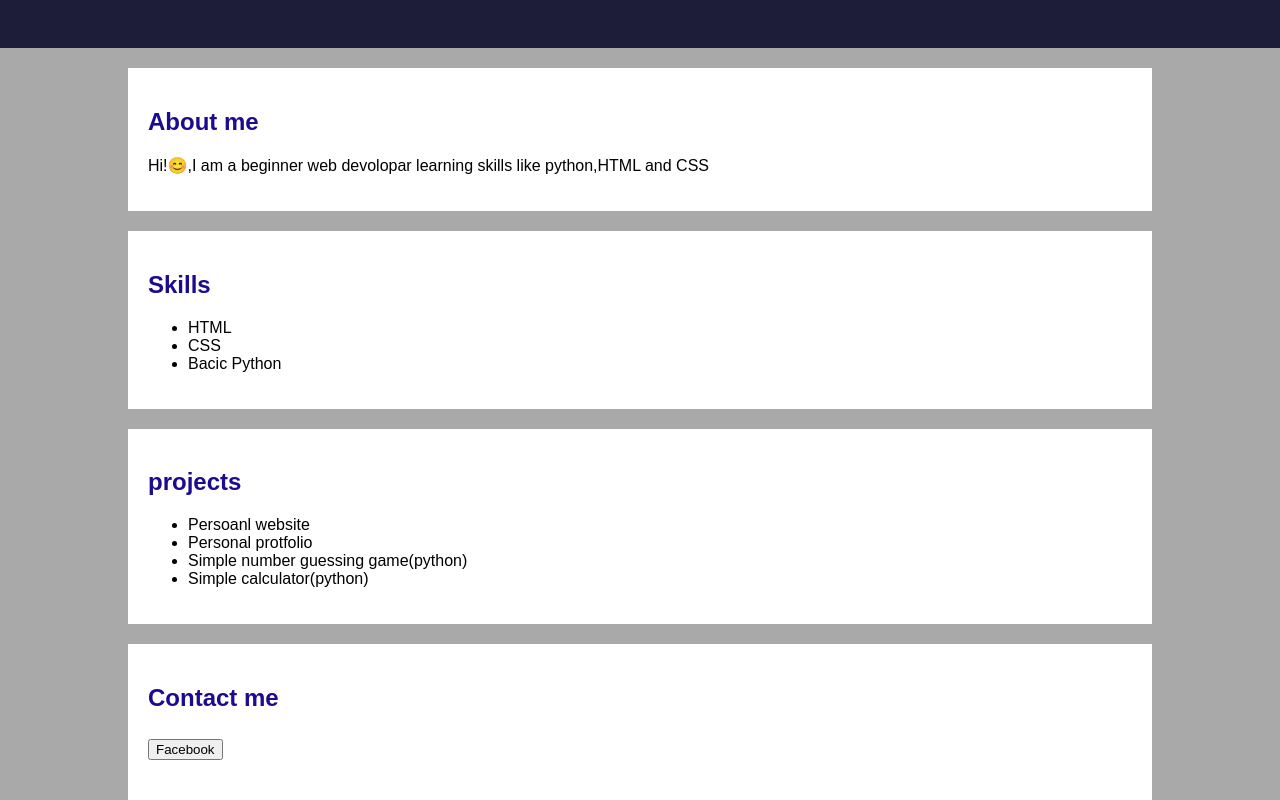
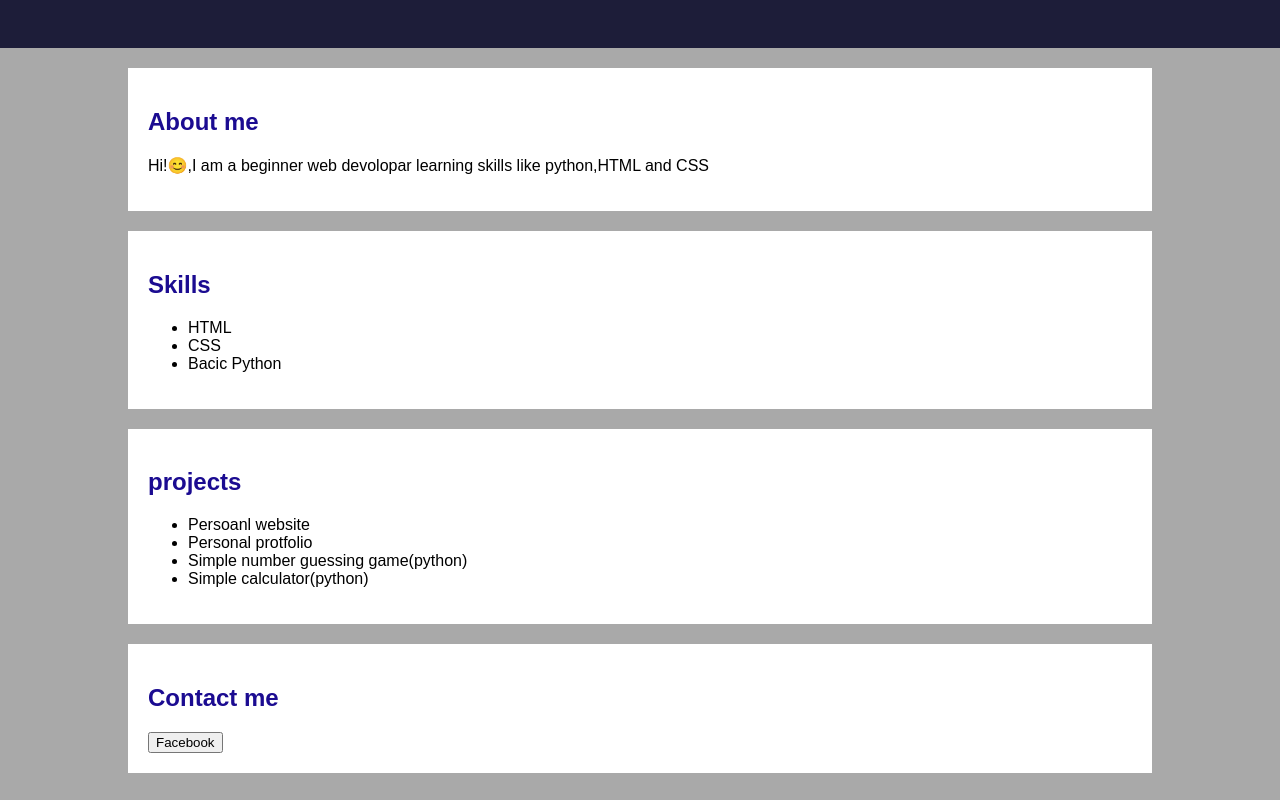
Before and after one commit to ilinhasansaad-del/saad-website, a plain HTML site: page index.html in a window 1280 px wide. Shown: the part 366-1166 px from the top of the page. After the commit the page ends 1139 px from the top, so only its background shows below. Drawn offline with Linux system fonts and the light colour scheme.

Commit message:
Correct HTML typos and improve button element
Fixed typos in HTML structure and corrected button element.

```diff
--- a/index.html
+++ b/index.html
@@ -87,7 +87,7 @@
             <div class="section">
                 <h2>Contact me</h2>
                 <a herf="https://www.facebook.com/profile.php?id=61586680001427">
-                    <h2><button>Facebook</button></h2>
+                    <button>Facebook</button>
                 </a>
             </div>
     </body>
```
